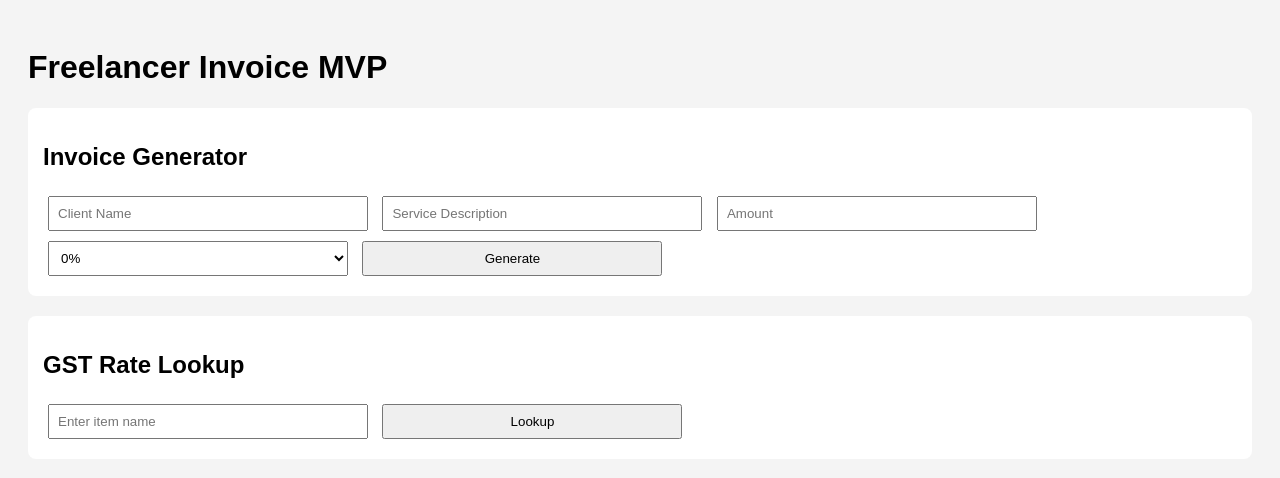
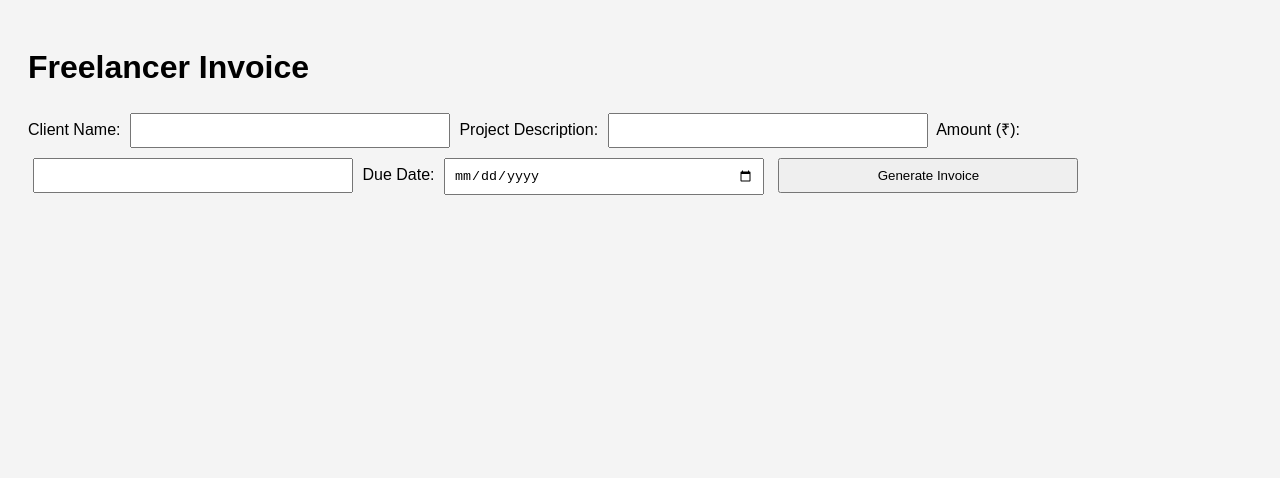
Before and after one commit to CHAKRADHARKCR/Freelancer-Invoice-MVP, a plain HTML site: page invoice-ui/index.html in a window 1280 px wide. Drawn offline with Linux system fonts and the light colour scheme.

Commit message:
Update index.html

```diff
--- a/invoice-ui/index.html
+++ b/invoice-ui/index.html
@@ -1,33 +1,32 @@
 <!DOCTYPE html>
-<html>
+<html lang="en">
 <head>
-  <title>Freelancer Invoice & GST Lookup</title>
+  <meta charset="UTF-8" />
+  <meta name="viewport" content="width=device-width, initial-scale=1.0" />
+  <title>Freelancer Invoice</title>
   <link rel="stylesheet" href="style.css" />
 </head>
 <body>
-  <h1>Freelancer Invoice MVP</h1>
+  <div class="container">
+    <h1>Freelancer Invoice</h1>
+    <form id="invoiceForm">
+      <label for="clientName">Client Name:</label>
+      <input type="text" id="clientName" name="clientName" required />
 
-  <section id="invoice">
-    <h2>Invoice Generator</h2>
-    <input type="text" id="client" placeholder="Client Name" />
-    <input type="text" id="service" placeholder="Service Description" />
-    <input type="number" id="amount" placeholder="Amount" />
-    <select id="gst">
-      <option value="0">0%</option>
-      <option value="5">5%</option>
-      <option value="12">12%</option>
-      <option value="18">18%</option>
-    </select>
-    <button onclick="generateInvoice()">Generate</button>
-    <div id="invoice-output"></div>
-  </section>
+      <label for="project">Project Description:</label>
+      <input type="text" id="project" name="project" required />
 
-  <section id="gst-lookup">
-    <h2>GST Rate Lookup</h2>
-    <input type="text" id="item" placeholder="Enter item name" />
-    <button onclick="lookupGST()">Lookup</button>
-    <div id="gst-output"></div>
-  </section>
+      <label for="amount">Amount (₹):</label>
+      <input type="number" id="amount" name="amount" required />
+
+      <label for="dueDate">Due Date:</label>
+      <input type="date" id="dueDate" name="dueDate" required />
+
+      <button type="submit">Generate Invoice</button>
+    </form>
+
+    <div id="invoiceOutput" class="invoice"></div>
+  </div>
 
   <script src="script.js"></script>
 </body>
```
